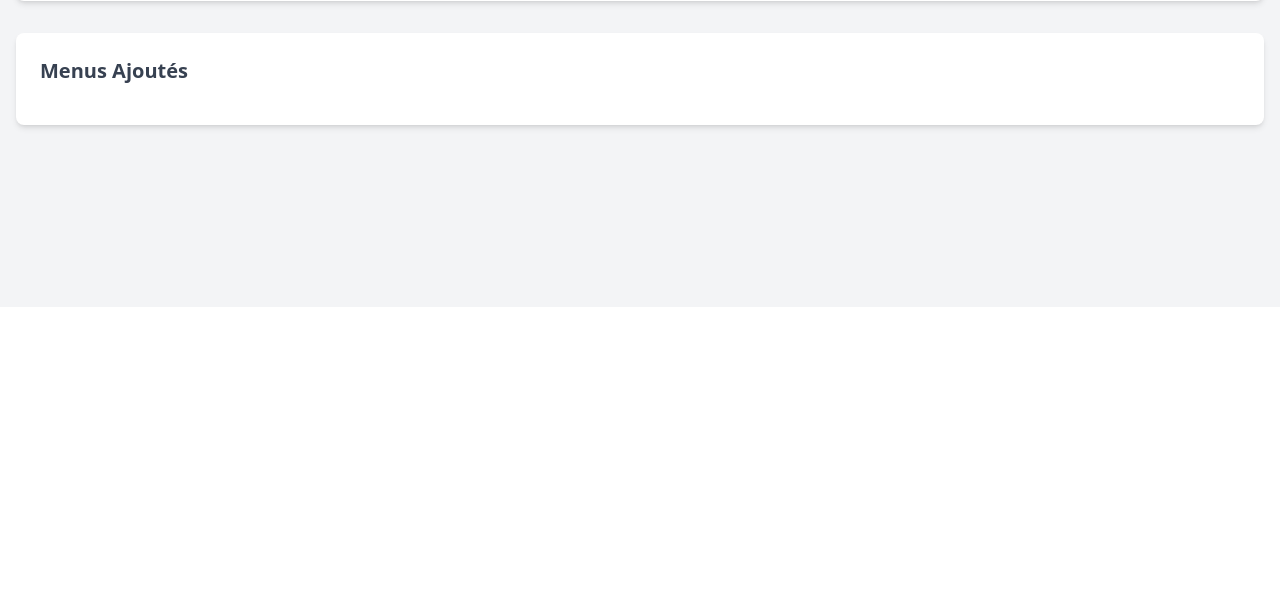
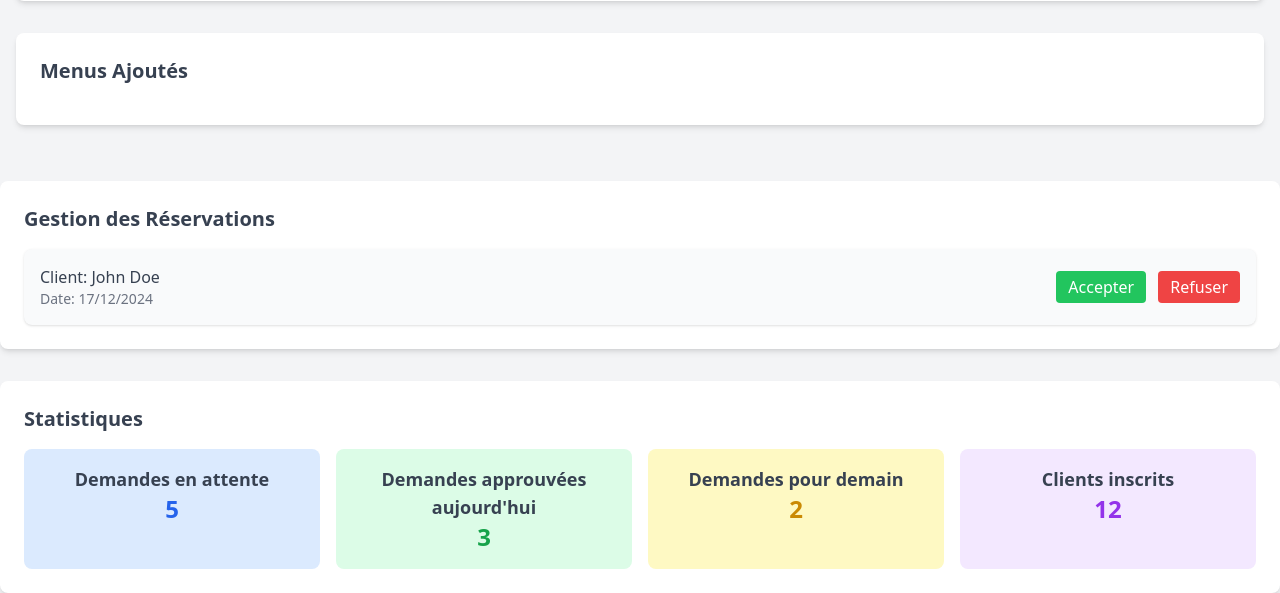
Before and after one commit to HananeOubaha/brif-8-Chef-Cuisinier, a PHP site: page /Dashbord.php in a window 1280 px wide. Shown: the part 493-1086 px from the top of the page. Before the commit the page ends 627 px from the top, so only its background shows below. Run offline with PHP 8.4, Linux system fonts and the light colour scheme; some libraries are stand-ins or nearby versions.

Commit message:
fin projet

```diff
--- a/Dashbord.php
+++ b/Dashbord.php
@@ -25,7 +25,7 @@
     <!-- Add Menu Section -->
     <section class="bg-white shadow-md rounded-lg p-6 mb-8">
         <h2 class="text-xl font-semibold text-gray-700 mb-4">Créer un Menu</h2>
-        <form id="menu-form" class="space-y-4">
+        <form id="menu-form" class="space-y-4" action="Dashbord.php" method="POST" enctype="multipart/form-data">
             <div>
                 <label for="menu-title" class="block text-gray-600 font-medium">Titre du Menu</label>
                 <input type="text" id="menu-title" name="title" class="w-full border rounded-lg px-4 py-2 focus:ring focus:ring-blue-300" required>
@@ -58,21 +58,21 @@
 <div id="plat-modal" class="fixed inset-0 bg-black bg-opacity-50 flex justify-center items-center hidden">
     <div class="bg-white p-6 rounded-lg shadow-lg max-w-md w-full">
         <h3 class="text-xl font-semibold mb-4">Ajouter un Plat</h3>
-        <form id="plat-form" class="space-y-4">
+        <form id="plat-form" class="space-y-4" action="Dashbord.php" method="POST" enctype="multipart/form-data">
             <div>
                 <label for="plat-name" class="block text-gray-600 font-medium">Nom du Plat</label>
-                <input type="text" id="plat-name" class="w-full border rounded-lg px-4 py-2 focus:ring focus:ring-blue-300" required>
+                <input type="text" id="plat-name" class="w-full border rounded-lg px-4 py-2 " required>
             </div>
             <div>
                 <label for="plat-ingredients" class="block text-gray-600 font-medium">Ingrédients</label>
-                <textarea id="plat-ingredients" class="w-full border rounded-lg px-4 py-2 focus:ring focus:ring-blue-300" rows="3" required></textarea>
+                <textarea id="plat-ingredients" class="w-full border rounded-lg px-4 py-2 " rows="3" required></textarea>
             </div>
             <div>
                 <label for="plat-image" class="block text-gray-600 font-medium">Image du Plat</label>
-                <input type="file" id="plat-image" class="w-full border rounded-lg px-4 py-2 focus:ring focus:ring-blue-300" accept="image/*" required>
+                <input type="file" id="plat-image" class="w-full border rounded-lg px-4 py-2 " accept="image/*" required>
             </div>
             <div class="flex justify-end space-x-4 mt-4">
-                <button type="submit" class="bg-green-500 text-white px-4 py-2 rounded-lg hover:bg-green-600">Ajouter</button>
+                <button type="submit" class="bg-orange-500 text-white px-4 py-2 rounded-lg hover:bg-orang-600">Ajouter</button>
                 <button type="button" id="close-modal" class="bg-gray-500 text-white px-4 py-2 rounded-lg hover:bg-gray-600">Annuler</button>
             </div>
         </form>
@@ -159,12 +159,13 @@ menuForm.addEventListener('submit', (e) => {
 </script>
 </body>
 </html>
-  <!-- Reservation Management Section -->
-  <!-- <section class="bg-white shadow-md rounded-lg p-6 mb-8">
+</script>
+<!-- Reservation Management Section -->
+<section class="bg-white shadow-md rounded-lg p-6 mb-8">
             <h2 class="text-xl font-semibold text-gray-700 mb-4">Gestion des Réservations</h2>
-            <ul id="reservation-list" class="space-y-4"> -->
+            <ul id="reservation-list" class="space-y-4">
                 <!-- Sample reservation item  -->
-                 <!-- <li class="bg-gray-50 p-4 rounded-lg shadow flex justify-between items-center">
+                 <li class="bg-gray-50 p-4 rounded-lg shadow flex justify-between items-center">
                     <div>
                         <p class="text-gray-700 font-medium">Client: John Doe</p>
                         <p class="text-gray-500 text-sm">Date: 17/12/2024</p>
@@ -175,10 +176,10 @@ menuForm.addEventListener('submit', (e) => {
                     </div>
                 </li>
           </ul>
-        </section>  -->
+        </section>
 
         <!-- Statistics Section -->
-       <!-- <section class="bg-white shadow-md rounded-lg p-6">
+       <section class="bg-white shadow-md rounded-lg p-6">
             <h2 class="text-xl font-semibold text-gray-700 mb-4">Statistiques</h2>
             <div class="grid grid-cols-2 md:grid-cols-3 lg:grid-cols-4 gap-4">
                 <div class="bg-blue-100 p-4 rounded-lg text-center">
@@ -200,4 +201,3 @@ menuForm.addEventListener('submit', (e) => {
             </div>
         </section>
     </main>
-</script> -->
```
Also changed, not shown: index.php (+0 -13 lines), reservation.php (+6 -6 lines).
